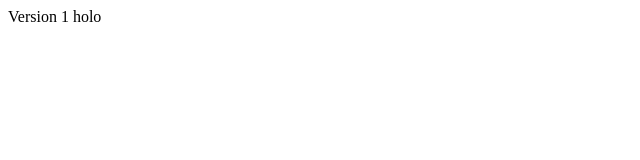
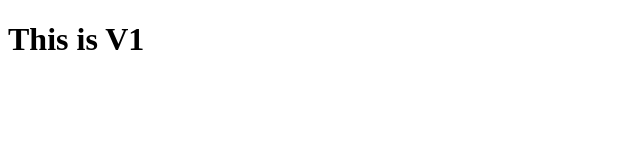
Before and after one commit to mondalhub/mondal_repo, a plain HTML site: page index.html in a window 1280 px wide. Shown: the whole page, without its empty margins (0-640 px from the left). Drawn offline with Linux system fonts and the light colour scheme.

Commit message:
First V2 of

```diff
--- a/index.html
+++ b/index.html
@@ -6,6 +6,6 @@
     <title>Document</title>
 </head>
 <body>
-    Version 1 holo
+    <h1>This is V1</h1>
 </body>
 </html>
```
